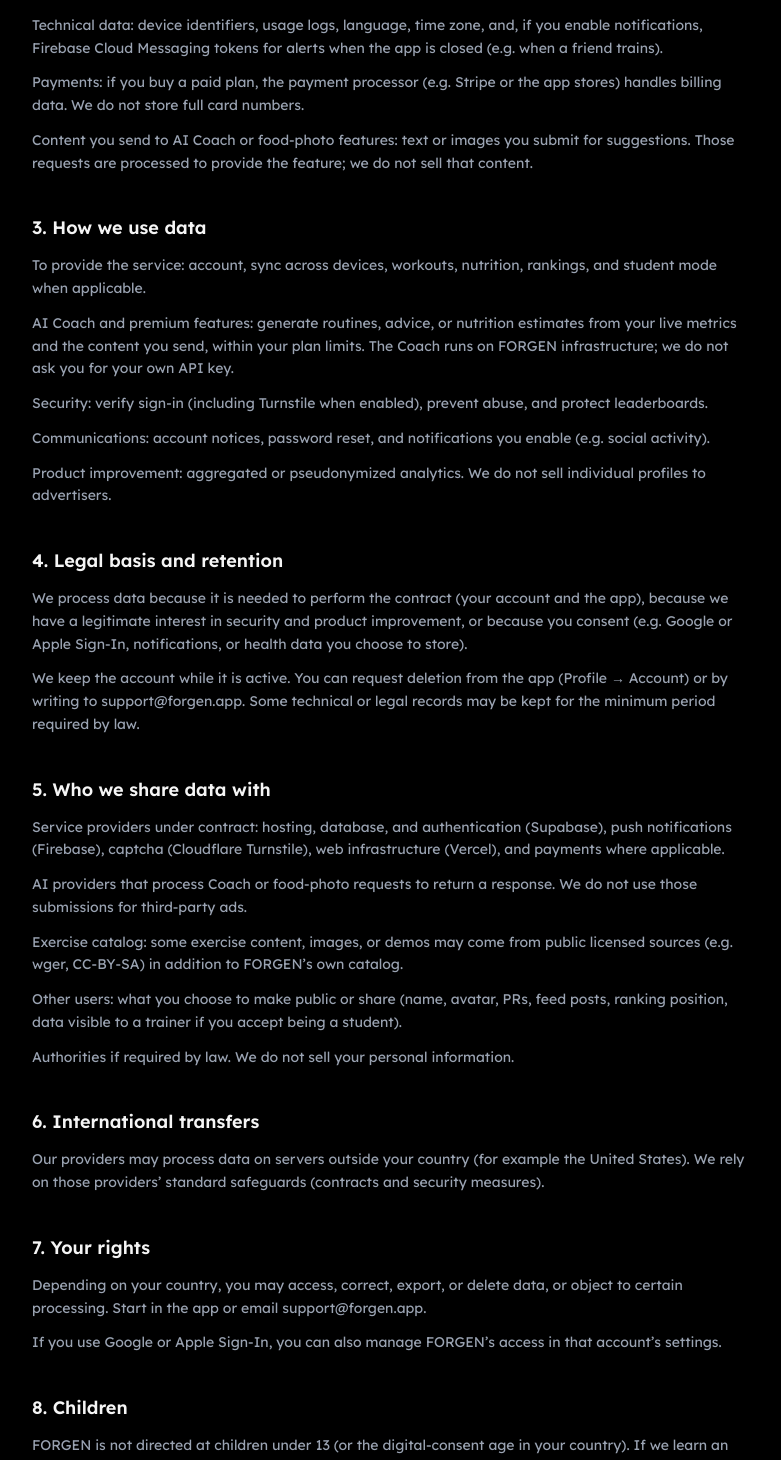
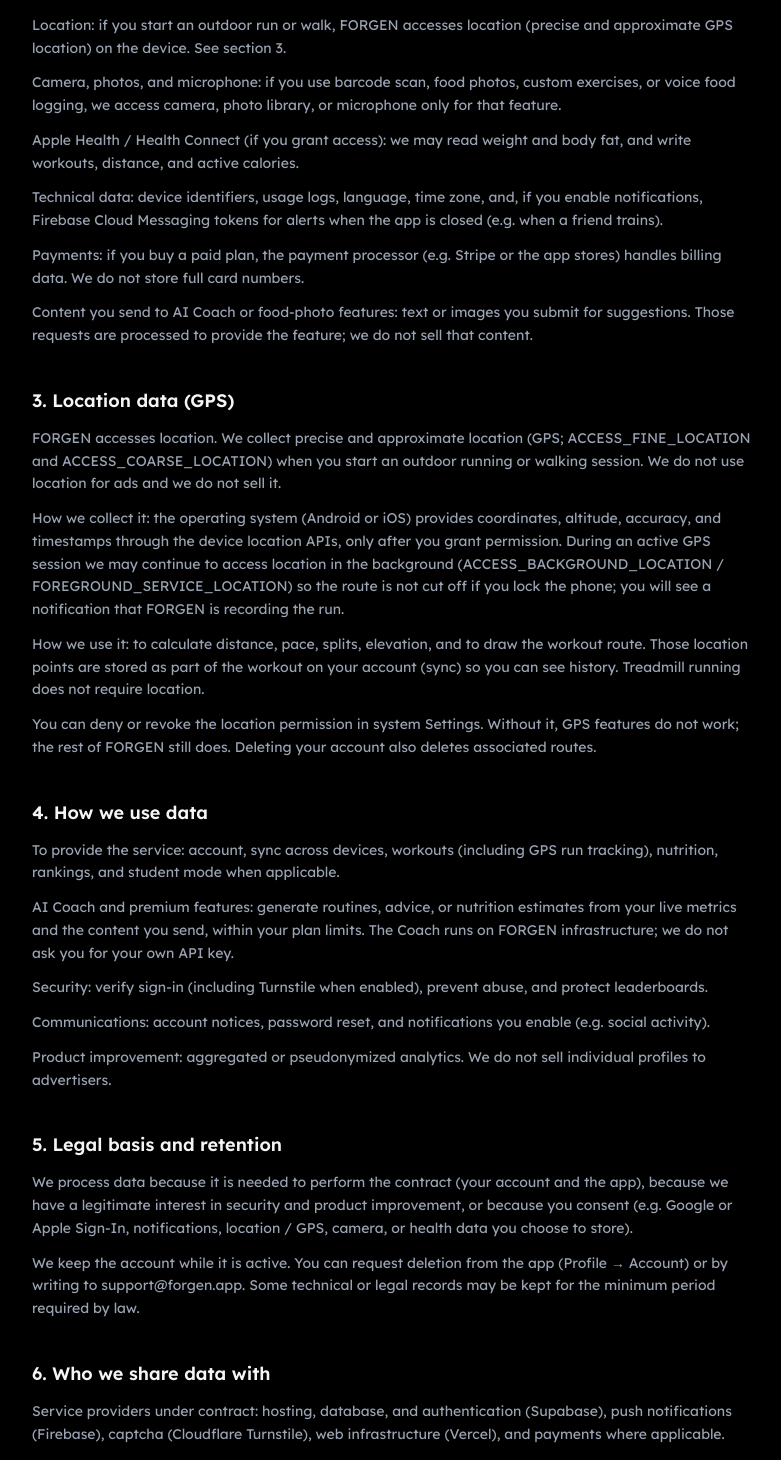
Before and after one commit to emiliod-gesys/fitforge-web, a Next.js app: page /privacy in a window 1280 px wide. Shown: the part 763-2223 px from the top of the page, without its empty margins (248-1029 px from the left). Built offline with nearby package versions, Linux system fonts and the light colour scheme; no server answers.

Commit message:
Disclose GPS location access in the privacy policy for Play review.
Co-authored-by: Cursor <cursoragent@cursor.com>

```diff
--- a/src/components/legal-page.tsx
+++ b/src/components/legal-page.tsx
@@ -10,8 +10,8 @@ type Section = {
   paragraphs: string[];
 };
 
-const UPDATED = "13 de agosto de 2026";
-const UPDATED_EN = "August 13, 2026";
+const UPDATED = "22 de septiembre de 2026";
+const UPDATED_EN = "September 22, 2026";
 const CONTACT = "support@forgen.app";
 
 function privacyEs(): Section[] {
@@ -30,15 +30,27 @@ function privacyEs(): Section[] {
         "Inicio de sesión con Google o Apple: si eliges esos proveedores, recibimos identificadores básicos que ellos comparten (por ejemplo email y, si lo autorizas, nombre y foto de perfil).",
         "Verificación de seguridad: cuando está activo Cloudflare Turnstile, se procesa un token de captcha para reducir abuso en registro e inicio de sesión.",
         "Datos de entrenamiento y salud que tú registras: entrenos, series, peso, repeticiones, RIR, descanso, rutinas, métricas corporales, nutrición, agua, progreso, PRs, mapa de recuperación muscular y actividad social (amigos, feed, clasificaciones, modo alumnos).",
+        "Location / ubicación: si inicias una carrera o caminata outdoor, FORGEN accede a location (ubicación precisa y aproximada, GPS) del dispositivo. Ver la sección 3.",
+        "Cámara, fotos y micrófono: si usas código de barras, foto de comida, ejercicios personalizados o dictado de comidas, accedemos a cámara, galería o audio solo para esa función.",
+        "Apple Salud / Health Connect (si lo autorizas): podemos leer peso y grasa corporal, y escribir entrenos, distancia y calorías activas.",
         "Datos técnicos: identificadores de dispositivo, registros de uso, idioma, zona horaria y, si activas notificaciones, tokens de Firebase Cloud Messaging para avisos con la app cerrada (p. ej. cuando un amigo entrena).",
         "Pagos: si contratas un plan de pago, el procesador de pagos (p. ej. Stripe o las tiendas de aplicaciones) trata los datos de facturación. Nosotros no almacenamos números completos de tarjeta.",
         "Contenido que envías al Coach IA o a funciones de foto de comida: el texto o las imágenes que subes para obtener sugerencias. Esas solicitudes se procesan para darte la función; no vendemos ese contenido.",
       ],
     },
     {
-      title: "3. Para qué usamos los datos",
+      title: "3. Location / ubicación (GPS)",
       paragraphs: [
-        "Prestar el servicio: cuenta, sincronización entre dispositivos, entrenos, nutrición, rankings y modo alumnos cuando aplica.",
+        "FORGEN accede a location. Recogemos ubicación precisa y aproximada (GPS, ACCESS_FINE_LOCATION y ACCESS_COARSE_LOCATION) cuando tú inicias una sesión de running o caminata outdoor. No usamos location para anuncios ni la vendemos.",
+        "Cómo se recogen: el sistema operativo (Android o iOS) entrega coordenadas, altitud, precisión y marca de tiempo a través de las APIs de localización del dispositivo, solo después de que concedes el permiso. En una sesión GPS activa podemos seguir location en segundo plano (ACCESS_BACKGROUND_LOCATION / FOREGROUND_SERVICE_LOCATION) para no cortar el recorrido si bloqueas el teléfono; verás una notificación de que FORGEN está registrando la carrera.",
+        "Cómo se usan: calcular distancia, ritmo, splits, desnivel y dibujar la ruta del entreno. Esos puntos de location se guardan como parte del entrenamiento en tu cuenta (sincronización) para mostrarte el historial. El running en cinta no necesita location.",
+        "Puedes denegar o revocar el permiso de location en Ajustes del sistema. Sin él, las funciones GPS no funcionan; el resto de FORGEN sí. Al borrar la cuenta se eliminan las rutas asociadas.",
+      ],
+    },
+    {
+      title: "4. Para qué usamos los datos",
+      paragraphs: [
+        "Prestar el servicio: cuenta, sincronización entre dispositivos, entrenos (incluido tracking GPS de running), nutrición, rankings y modo alumnos cuando aplica.",
         "Coach IA y funciones premium: generar rutinas, consejos o estimación nutricional a partir de tus métricas en tiempo real y del contenido que envías, con los límites de tu plan. El Coach usa infraestructura de FORGEN; no te pedimos una API key propia.",
         "Seguridad: verificar inicios de sesión (incluido Turnstile cuando está activo), prevenir abuso y proteger leaderboards.",
         "Comunicaciones: avisos de cuenta, recuperación de contraseña y notificaciones que actives (p. ej. actividad social).",
@@ -46,16 +58,16 @@ function privacyEs(): Section[] {
       ],
     },
     {
-      title: "4. Base legal y conservación",
+      title: "5. Base legal y conservación",
       paragraphs: [
-        "Tratamos datos porque son necesarios para el contrato (tu cuenta y la app), porque tenemos un interés legítimo en seguridad y mejora del producto, o porque das consentimiento (p. ej. Google o Apple Sign-In, notificaciones o datos de salud que decides guardar).",
+        "Tratamos datos porque son necesarios para el contrato (tu cuenta y la app), porque tenemos un interés legítimo en seguridad y mejora del producto, o porque das consentimiento (p. ej. Google o Apple Sign-In, notificaciones, location / GPS, cámara o datos de salud que decides guardar).",
         "Conservamos la cuenta mientras esté activa. Puedes pedir la eliminación de la cuenta desde la app (Perfil → Cuenta) o escribiendo a " +
           CONTACT +
           ". Algunos registros técnicos o legales pueden conservarse el tiempo mínimo exigido por ley.",
       ],
     },
     {
-      title: "5. Con quién compartimos datos",
+      title: "6. Con quién compartimos datos",
       paragraphs: [
         "Proveedores que nos ayudan a operar el servicio, bajo contrato: alojamiento, base de datos y autenticación (Supabase), notificaciones push (Firebase), captcha (Cloudflare Turnstile), infraestructura web (Vercel) y, en su caso, pagos.",
         "Proveedores de IA que procesan las solicitudes del Coach o de foto de comida para devolver una respuesta. No usamos esos envíos para anuncios de terceros.",
@@ -65,13 +77,13 @@ function privacyEs(): Section[] {
       ],
     },
     {
-      title: "6. Transferencias internacionales",
+      title: "7. Transferencias internacionales",
       paragraphs: [
         "Nuestros proveedores pueden tratar datos en servidores fuera de tu país (por ejemplo Estados Unidos). Aplicamos las salvaguardas habituales de esos proveedores (contratos, medidas de seguridad).",
       ],
     },
     {
-      title: "7. Tus derechos",
+      title: "8. Tus derechos",
       paragraphs: [
         "Según tu país, puedes acceder, rectificar, exportar o eliminar datos, o oponerte a ciertos tratamientos. Empieza desde la app o escríbenos a " +
           CONTACT +
@@ -80,19 +92,19 @@ function privacyEs(): Section[] {
       ],
     },
     {
-      title: "8. Menores",
+      title: "9. Menores",
       paragraphs: [
         "FORGEN no está dirigida a menores de 13 años (o la edad mínima de consentimiento digital en tu país). Si detectamos una cuenta de un menor, la eliminaremos.",
       ],
     },
     {
-      title: "9. Cambios",
+      title: "10. Cambios",
       paragraphs: [
         "Si actualizamos esta política, publicaremos la nueva versión en esta página y cambiaremos la fecha de vigencia. El uso continuado del servicio tras un cambio relevante implica que has podido revisar la versión actual.",
       ],
     },
     {
-      title: "10. Contacto",
+      title: "11. Contacto",
       paragraphs: [
         "Preguntas sobre privacidad: " + CONTACT + ". Sitio: https://www.forgen.app",
       ],
@@ -116,15 +128,27 @@ function privacyEn(): Section[] {
         "Google or Apple Sign-In: if you choose those providers, we receive basic identifiers they share (such as email and, if you allow it, name and profile photo).",
         "Security verification: when Cloudflare Turnstile is enabled, a captcha token is processed to reduce abuse on sign-up and sign-in.",
         "Training and health data you log: workouts, sets, weight, reps, RIR, rest timer, routines, body metrics, nutrition, water, progress, PRs, muscle recovery map, and social activity (friends, feed, leaderboards, student mode).",
+        "Location: if you start an outdoor run or walk, FORGEN accesses location (precise and approximate GPS location) on the device. See section 3.",
+        "Camera, photos, and microphone: if you use barcode scan, food photos, custom exercises, or voice food logging, we access camera, photo library, or microphone only for that feature.",
+        "Apple Health / Health Connect (if you grant access): we may read weight and body fat, and write workouts, distance, and active calories.",
         "Technical data: device identifiers, usage logs, language, time zone, and, if you enable notifications, Firebase Cloud Messaging tokens for alerts when the app is closed (e.g. when a friend trains).",
         "Payments: if you buy a paid plan, the payment processor (e.g. Stripe or the app stores) handles billing data. We do not store full card numbers.",
         "Content you send to AI Coach or food-photo features: text or images you submit for suggestions. Those requests are processed to provide the feature; we do not sell that content.",
       ],
     },
     {
-      title: "3. How we use data",
+      title: "3. Location data (GPS)",
       paragraphs: [
-        "To provide the service: account, sync across devices, workouts, nutrition, rankings, and student mode when applicable.",
+        "FORGEN accesses location. We collect precise and approximate location (GPS; ACCESS_FINE_LOCATION and ACCESS_COARSE_LOCATION) when you start an outdoor running or walking session. We do not use location for ads and we do not sell it.",
+        "How we collect it: the operating system (Android or iOS) provides coordinates, altitude, accuracy, and timestamps through the device location APIs, only after you grant permission. During an active GPS session we may continue to access location in the background (ACCESS_BACKGROUND_LOCATION / FOREGROUND_SERVICE_LOCATION) so the route is not cut off if you lock the phone; you will see a notification that FORGEN is recording the run.",
+        "How we use it: to calculate distance, pace, splits, elevation, and to draw the workout route. Those location points are stored as part of the workout on your account (sync) so you can see history. Treadmill running does not require location.",
+        "You can deny or revoke the location permission in system Settings. Without it, GPS features do not work; the rest of FORGEN still does. Deleting your account also deletes associated routes.",
+      ],
+    },
+    {
+      title: "4. How we use data",
+      paragraphs: [
+        "To provide the service: account, sync across devices, workouts (including GPS run tracking), nutrition, rankings, and student mode when applicable.",
         "AI Coach and premium features: generate routines, advice, or nutrition estimates from your live metrics and the content you send, within your plan limits. The Coach runs on FORGEN infrastructure; we do not ask you for your own API key.",
         "Security: verify sign-in (including Turnstile when enabled), prevent abuse, and protect leaderboards.",
         "Communications: account notices, password reset, and notifications you enable (e.g. social activity).",
@@ -132,16 +156,16 @@ function privacyEn(): Section[] {
       ],
     },
     {
-      title: "4. Legal basis and retention",
+      title: "5. Legal basis and retention",
       paragraphs: [
-        "We process data because it is needed to perform the contract (your account and the app), because we have a legitimate interest in security and product improvement, or because you consent (e.g. Google or Apple Sign-In, notifications, or health data you choose to store).",
+        "We process data because it is needed to perform the contract (your account and the app), because we have a legitimate interest in security and product improvement, or because you consent (e.g. Google or Apple Sign-In, notifications, location / GPS, camera, or health data you choose to store).",
         "We keep the account while it is active. You can request deletion from the app (Profile → Account) or by writing to " +
           CONTACT +
           ". Some technical or legal records may be kept for the minimum period required by law.",
       ],
     },
     {
-      title: "5. Who we share data with",
+      title: "6. Who we share data with",
       paragraphs: [
         "Service providers under contract: hosting, database, and authentication (Supabase), push notifications (Firebase), captcha (Cloudflare Turnstile), web infrastructure (Vercel), and payments where applicable.",
         "AI providers that process Coach or food-photo requests to return a response. We do not use those submissions for third-party ads.",
@@ -151,13 +175,13 @@ function privacyEn(): Section[] {
       ],
     },
     {
-      title: "6. International transfers",
+      title: "7. International transfers",
       paragraphs: [
         "Our providers may process data on servers outside your country (for example the United States). We rely on those providers’ standard safeguards (contracts and security measures).",
       ],
     },
     {
-      title: "7. Your rights",
+      title: "8. Your rights",
       paragraphs: [
         "Depending on your country, you may access, correct, export, or delete data, or object to certain processing. Start in the app or email " +
           CONTACT +
@@ -166,19 +190,19 @@ function privacyEn(): Section[] {
       ],
     },
     {
-      title: "8. Children",
+      title: "9. Children",
       paragraphs: [
         "FORGEN is not directed at children under 13 (or the digital-consent age in your country). If we learn an account belongs to a child, we will delete it.",
       ],
     },
     {
-      title: "9. Changes",
+      title: "10. Changes",
       paragraphs: [
         "If we update this policy, we will post the new version on this page and change the effective date. Continued use after a material change means you have had a chance to review the current version.",
       ],
     },
     {
-      title: "10. Contact",
+      title: "11. Contact",
       paragraphs: [
         "Privacy questions: " + CONTACT + ". Website: https://www.forgen.app",
       ],
@@ -371,7 +395,7 @@ function deleteAccountEs(): Section[] {
     {
       title: "3. Datos que se eliminan",
       paragraphs: [
-        "Al completar el borrado de tu cuenta FORGEN eliminamos: email y credenciales de acceso; nombre visible, foto de perfil y preferencias; entrenos, series, rutinas, nutrición, agua, métricas, PRs y mapa de recuperación; actividad social (amigos, publicaciones, posición en rankings) y datos de modo alumnos asociados a tu cuenta; tokens de notificaciones; historial del Coach IA vinculado a tu usuario.",
+        "Al completar el borrado de tu cuenta FORGEN eliminamos: email y credenciales de acceso; nombre visible, foto de perfil y preferencias; entrenos, series, rutinas, nutrición, agua, métricas, PRs, mapa de recuperación y rutas GPS (location) asociadas; actividad social (amigos, publicaciones, posición en rankings) y datos de modo alumnos asociados a tu cuenta; tokens de notificaciones; historial del Coach IA vinculado a tu usuario.",
         "Si iniciaste sesión con Google o Apple, borrar FORGEN no cierra tu cuenta de Google o Apple. Puedes revocar el acceso de FORGEN en la configuración de esa cuenta.",
       ],
     },
@@ -416,7 +440,7 @@ function deleteAccountEn(): Section[] {
     {
       title: "3. Data that is deleted",
       paragraphs: [
-        "When your FORGEN account is deleted we remove: email and login credentials; display name, profile photo, and preferences; workouts, sets, routines, nutrition, water, metrics, PRs, and recovery map; social activity (friends, posts, leaderboard standing) and student-mode data tied to your account; notification tokens; AI Coach history linked to your user.",
+        "When your FORGEN account is deleted we remove: email and login credentials; display name, profile photo, and preferences; workouts, sets, routines, nutrition, water, metrics, PRs, recovery map, and associated GPS location routes; social activity (friends, posts, leaderboard standing) and student-mode data tied to your account; notification tokens; AI Coach history linked to your user.",
         "If you signed in with Google or Apple, deleting FORGEN does not close your Google or Apple account. You can revoke FORGEN’s access in that account’s settings.",
       ],
     },
```
